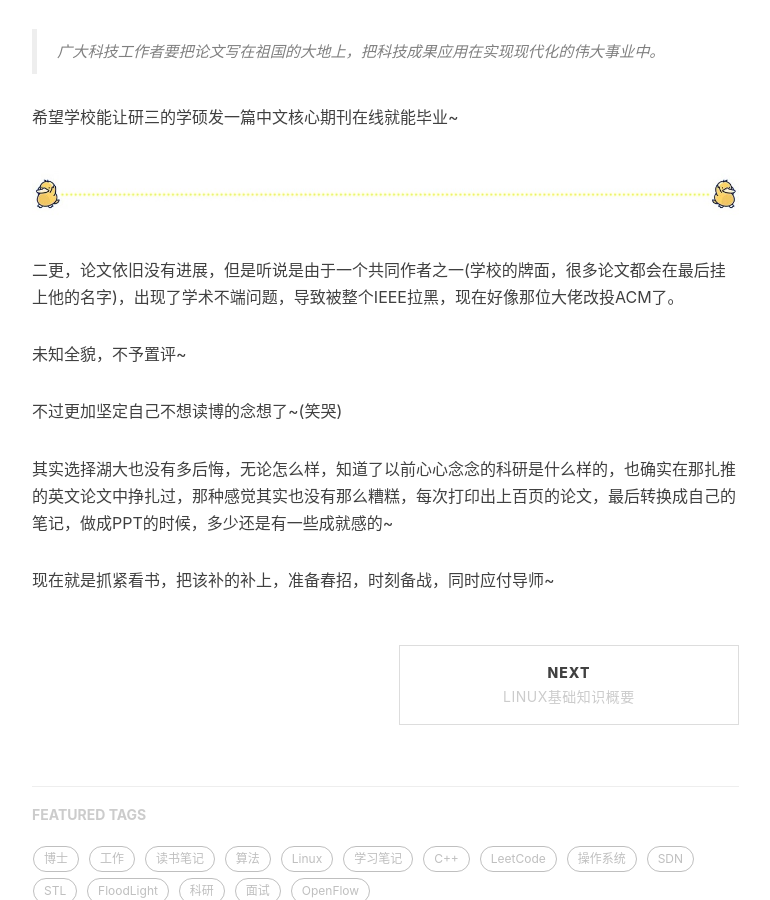
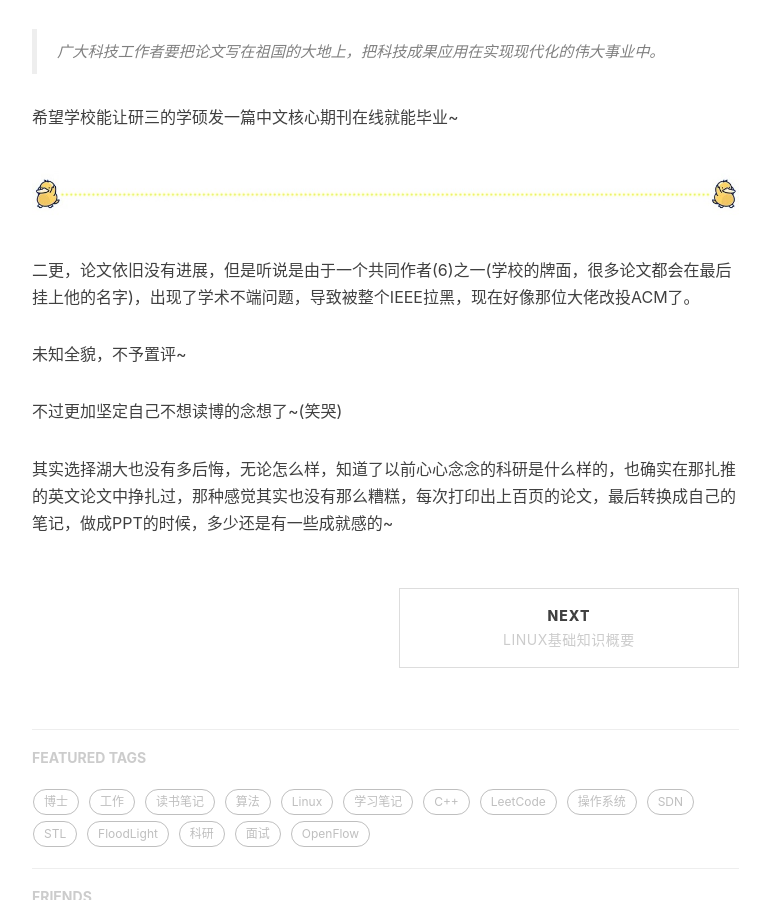
Before and after one commit to xinh79/xinh79.github.io, a Jekyll site: the page built from _posts/2019-07-25-difficult-to-pursue-a-doctorate.markdown, in a window 1280 px wide and 900 px high, scrolled down 5095 px. Shown: the whole window, without its empty margins (233-1003 px from the left). Built offline with Jekyll 4.4.1, drawn with Linux system fonts in a browser that asks for light colours; nearby versions of some CDN libraries; formulas are drawn with MathJax 3; comment, search, counter and statistics services are not loaded.

Commit message:
modify it

```diff
--- a/_posts/2019-07-25-difficult-to-pursue-a-doctorate.markdown
+++ b/_posts/2019-07-25-difficult-to-pursue-a-doctorate.markdown
@@ -116,12 +116,10 @@ IEEE Trans标准的拒绝模板，但是我没有搞清楚一点，被拒的原
 
 ![avatar](/img/post-dividing-line.jpg)
 
-二更，论文依旧没有进展，但是听说是由于一个共同作者之一(学校的牌面，很多论文都会在最后挂上他的名字)，出现了学术不端问题，导致被整个IEEE拉黑，现在好像那位大佬改投ACM了。
+二更，论文依旧没有进展，但是听说是由于一个共同作者(6)之一(学校的牌面，很多论文都会在最后挂上他的名字)，出现了学术不端问题，导致被整个IEEE拉黑，现在好像那位大佬改投ACM了。
 
 未知全貌，不予置评~
 
 不过更加坚定自己不想读博的念想了~(笑哭)
 
 其实选择湖大也没有多后悔，无论怎么样，知道了以前心心念念的科研是什么样的，也确实在那扎推的英文论文中挣扎过，那种感觉其实也没有那么糟糕，每次打印出上百页的论文，最后转换成自己的笔记，做成PPT的时候，多少还是有一些成就感的~
-
-现在就是抓紧看书，把该补的补上，准备春招，时刻备战，同时应付导师~
```
